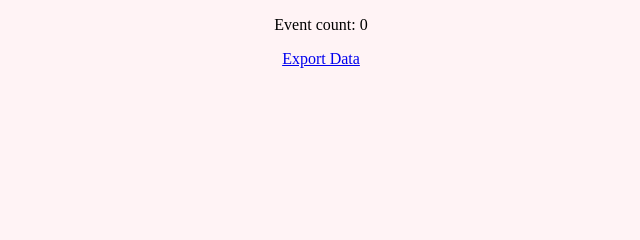
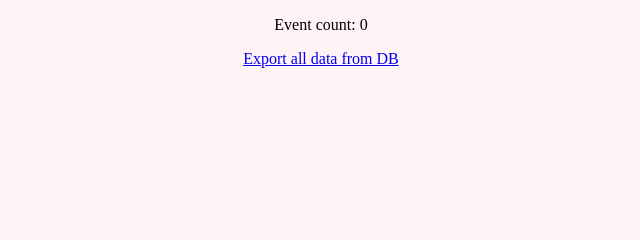
Before and after one commit to ing-lele/Baby-logger-v2, a PHP site: page /website/index.php in a window 1280 px wide. Shown: the part 104-344 px from the top of the page, without its empty margins (319-959 px from the left). Run offline with PHP 8.4, Linux system fonts and the light colour scheme; data that the repository does not hold is empty.

Commit message:
updated export data link

```diff
--- a/website/export_data.php
+++ b/website/export_data.php
@@ -10,7 +10,7 @@
 //$db_user
 //$db_pass
 //$db_name
-include 'mysql_variables.php';
+include_once 'mysql_variables.php';
 
 // Make connection to database
 $connectdb = mysqli_connect($db_host, $db_user, $db_pass) or die ("ERROR - Cannot reach database");
--- a/website/index.php
+++ b/website/index.php
@@ -147,7 +147,7 @@ echo "</table>\n";
 echo "<p align='center'>Event count: $event_count<br></p>";
 
 // add export link
-echo "<p align='center'><a href='export_data.php'>Export Data</a></p>"
+echo "<p align='center'><a href='export_data.php'>Export all data from DB</a></p>"
 
 ?>
 </body>
```
